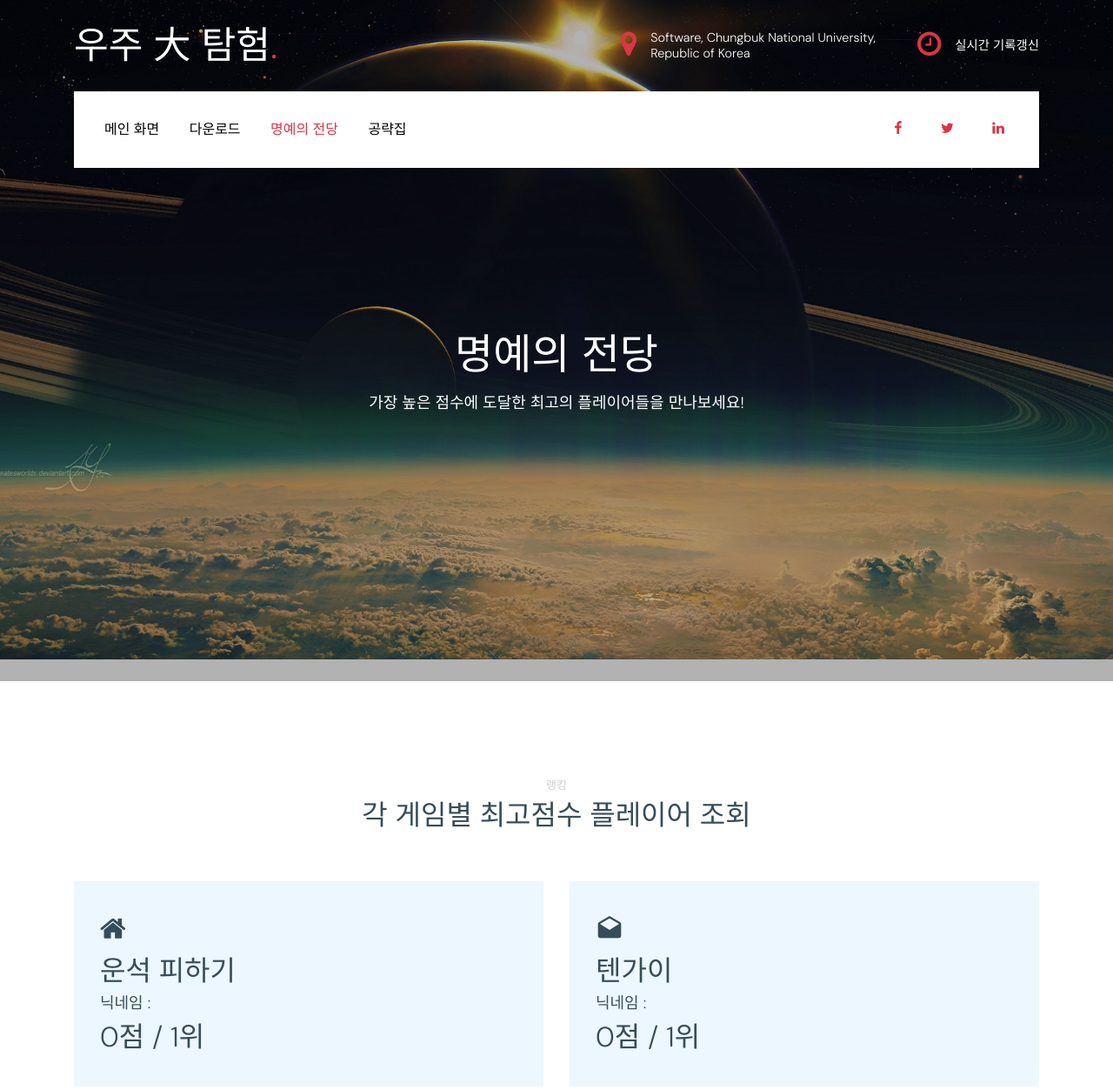
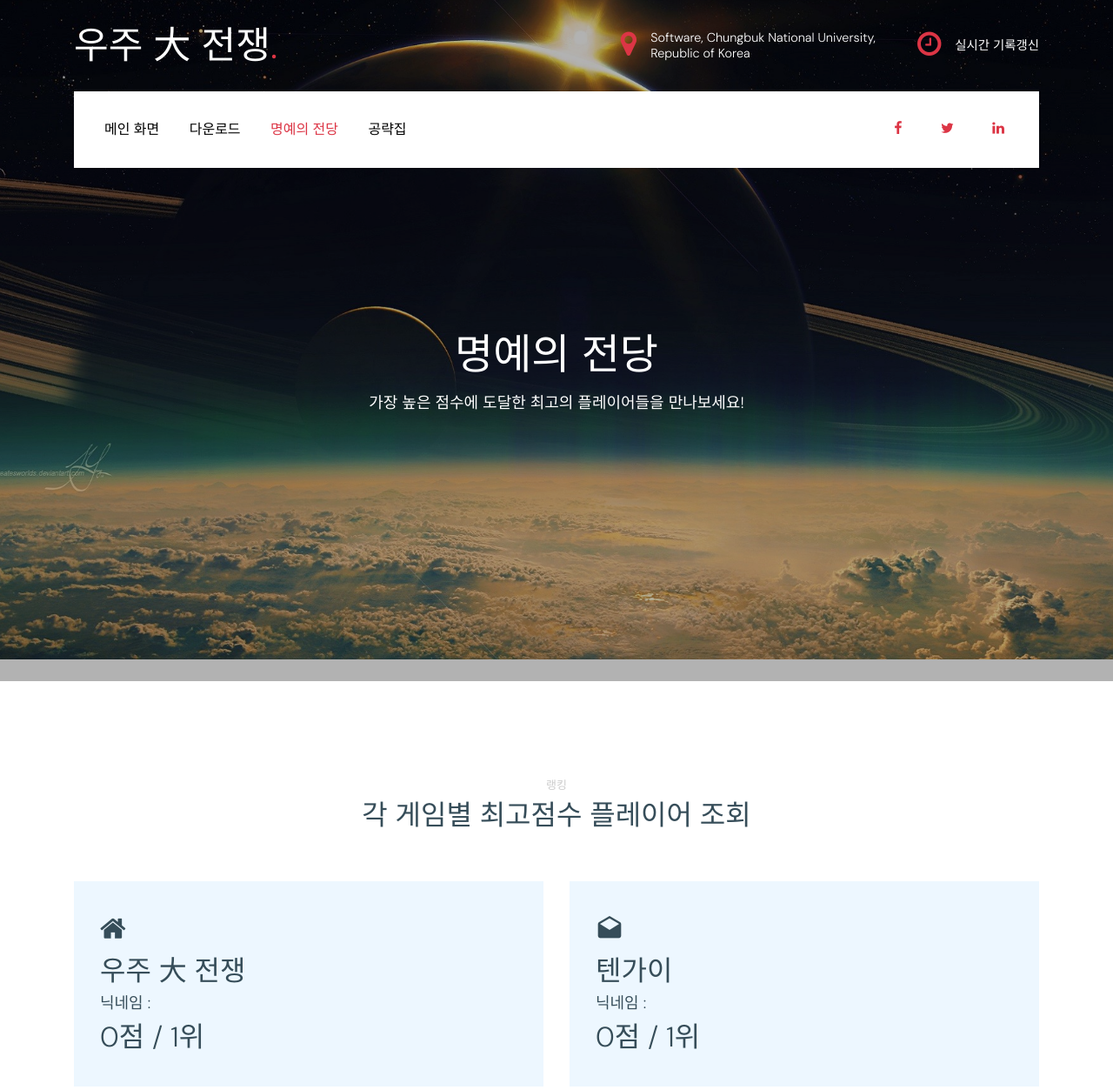
Before and after one commit to Sepiano15/Spaceship_web, a Django app: page /glory/ in a window 1280 px wide. Shown: the top 1253 px of the page at 87% size. Run offline with Django 3.2, Linux system fonts and the light colour scheme; data comes from the database, SQL or seed files in the repository; some libraries are stand-ins or nearby versions; some web fonts are replaced.

Commit message:
게임 이름 수정

```diff
--- a/Manager/templates/glory.html
+++ b/Manager/templates/glory.html
@@ -38,7 +38,7 @@
                 <span class="icon-home"></span>
               </span>
               {% for rank1 in ranker1 %}
-              <h2>운석 피하기</h2>
+              <h2>우주 大 전쟁</h2>
               <h3>닉네임 : {{rank1.first_name}}</h3>
               <h2>{{rank1.score_one}}점 / 1위</h2>
               {% endfor %}
--- a/Manager/templates/index.html
+++ b/Manager/templates/index.html
@@ -64,7 +64,7 @@
               <span class="wrap-icon">
                 <span class="icon-home"></span>
               </span>
-              <h3>운석 피하기</h3>
+              <h3>우주 大 전쟁</h3>
               <h2>{{ user.score_one }}점 / {{ user.rank_one }}위</h2>
             </div>
           </div>
--- a/Spaceship_web/templates/base.html
+++ b/Spaceship_web/templates/base.html
@@ -3,7 +3,7 @@
 <html lang="ko-kr">
 
   <head>
-    <title>Noxen &mdash; Website Template by Colorlib</title>
+    <title>우주 大 전쟁</title>
     <meta charset="utf-8">
     <meta name="viewport" content="width=device-width, initial-scale=1, shrink-to-fit=no">
 
@@ -45,7 +45,7 @@
         <div class="container mb-3">
           <div class="d-flex align-items-center">
             <div class="site-logo mr-auto">
-              <a href="{% url 'index' %}">우주 大 탐험<span class="text-primary">.</span></a>
+              <a href="{% url 'index' %}">우주 大 전쟁<span class="text-primary">.</span></a>
             </div>
             <div class="site-quick-contact d-none d-lg-flex ml-auto ">
               <div class="d-flex site-info align-items-center mr-5">
@@ -74,7 +74,7 @@
                   <li class="active"><a href="{% url 'index' %}" class="nav-link">메인 화면</a></li>
                   <li><a href="{% url 'download' %}" class="nav-link">다운로드</a></li>
                   <li><a href="{% url 'glory' %}" class="nav-link">명예의 전당</a></li>
-                  <li><a href="{% url 'blog' %}" class="nav-link">공략집</a></li>
+                  <li><a href="{% url 'blog' %}" class="nav-link">게임 공략</a></li>
                   {% endblock content_upperbar %}
                 </ul>
               </nav>
```
